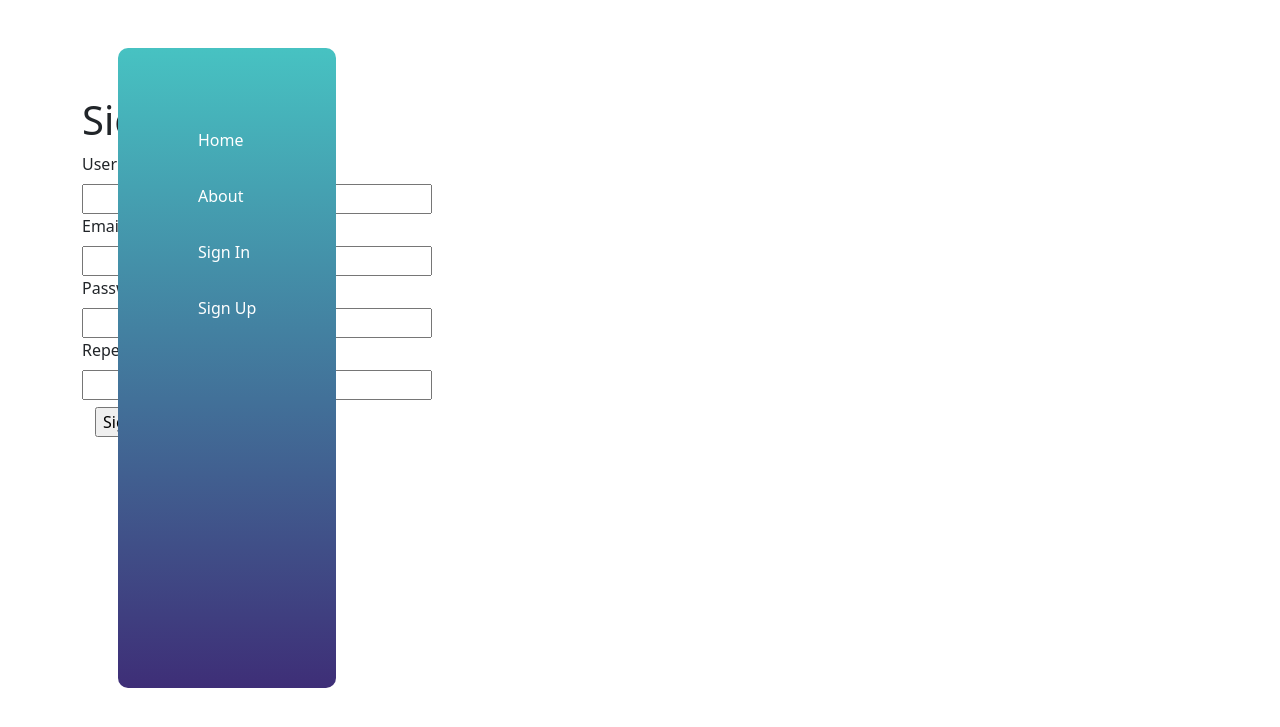
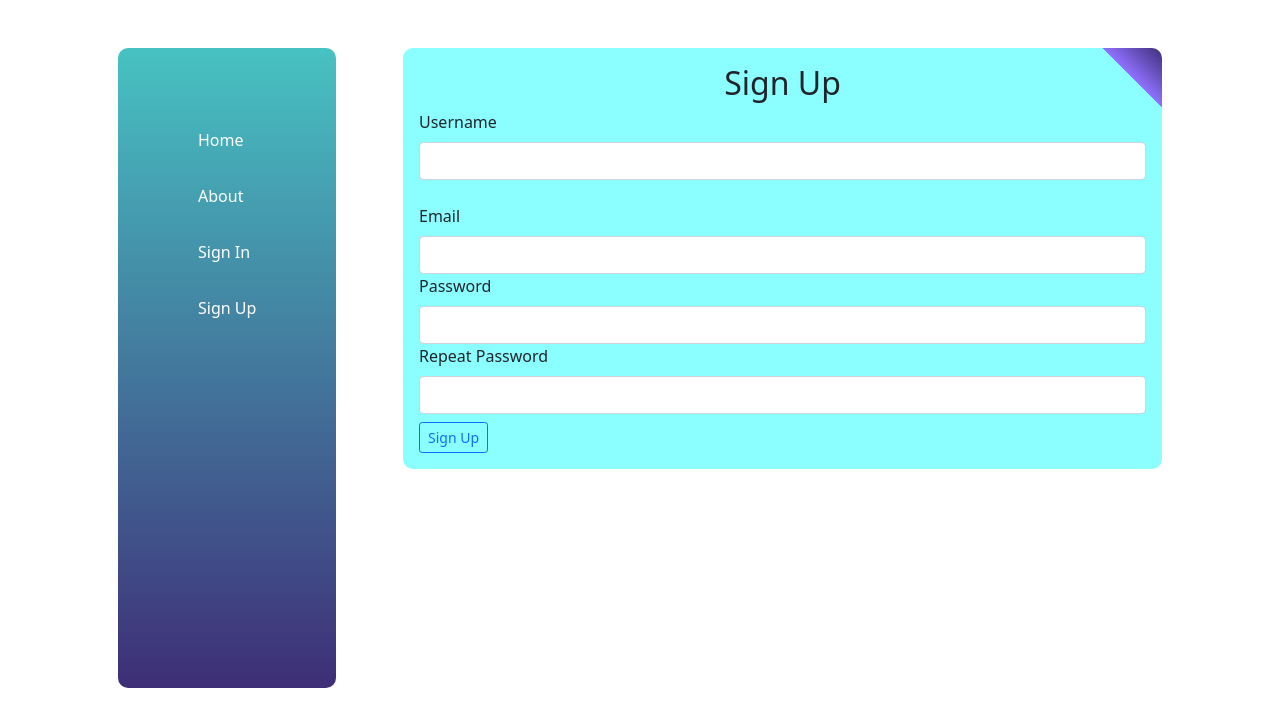
Before and after one commit to Willbeckh/one-time, a Flask app: page /authenticate/register in a window 1280 px wide. Shown: the top 727 px of the page. Run offline with Flask 2, Linux system fonts and the light colour scheme; some libraries are stand-ins or nearby versions.

Commit message:
st: style signup form

```diff
--- a/app/templates/authenticate/register.html
+++ b/app/templates/authenticate/register.html
@@ -2,22 +2,23 @@
 
 <!-- register form -->
 {% block content %}
-<div class="container">
-  <h1>Sign Up</h1>
+<div class="col col-md-6 w-75 p-5">
+  <div class="container__form">
+    <div class="auth__form signup">
+      <h2 class="text-center">Sign Up</h2>
       <form action="" method="post">
         {{ form.csrf_token }}
-    <div class="username">
-      <p class="form-label">{{ form.username.label }}</p>
-      {{ form.username(size=32) }}
-      <!-- errors -->
+        <div class="form-group">
+          {{ form.username.label(class='form-label') }} <br />
+          {{ form.username(class='form-control', size=32) }} <br />
           {% for error in form.username.errors %}
           <span class="text-danger">[{{error}}]</span>
           {% endfor %}
           <!-- errors -->
         </div>
         <div class="email">
-      <p class="form-label">{{ form.email.label}}</p>
-      {{ form.email(size=32) }}
+          {{ form.email.label(class='form-label')}} <br />
+          {{ form.email(class='form-control', size=32) }}
           <!-- errors -->
           {% for error in form.email.errors %}
           <span class="text-danger">[{{error}}]</span>
@@ -25,26 +26,34 @@
           <!-- errors -->
         </div>
         <div class="password">
-      <p class="form-label">{{ form.password.label }}</p>
-      {{ form.password(size=32) }}
+          {{ form.password.label(class='form-label') }} <br />
+          {{ form.password(class='form-control', size=32) }}
           <!-- errors -->
           {% for error in form.password.errors %}
           <span class="text-danger">[{{error}}]</span>
           {% endfor %}
-      <!-- errors -->
         </div>
         <div class="password">
-      <p class="form-label">{{form.password2.label}}</p>
-      {{form.password2(size=32)}}
+          {{form.password2.label(class='form-label') }} <br />
+          {{form.password2(class='form-control', size=32)}}
           <!-- errors -->
           {% for error in form.password2.errors %}
           <span class="text-danger">[{{error}}]</span>
           {% endfor %}
           <!-- errors -->
         </div>
-    <div class="submit_btn">
-      <p class="btn">{{ form.submit() }}</p>
+        <div class="submit_btn mt-2">
+          <button
+            type="submit"
+            class="btn btn-sm btn-outline-primary"
+            data-bs-toggle="modal"
+            data-bs-target="#popup"
+          >
+            Sign Up
+          </button>
         </div>
       </form>
     </div>
+  </div>
+</div>
 {% endblock %}
```
Lines whose indentation alone changed are shown as unchanged.
